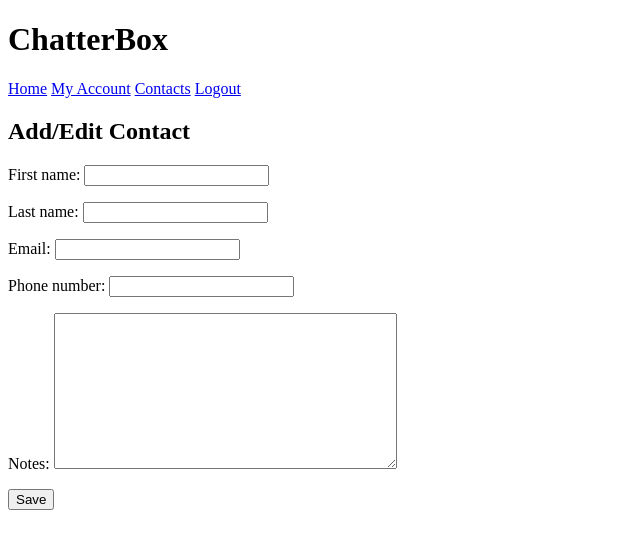
After one commit to Ryan-Swanson/ChatterBox, a Django app: page /contact/new/ in a window 1280 px wide. The commit adds this page. Shown: the top 549 px of the page, without its empty margins (0-640 px from the left). Run offline with Django 4.2, Linux system fonts and the light colour scheme; the visitor is signed in with stand-in values (Sample User, id 1).

Commit message:
CRUD for contacts/notes. Add email.

```diff
--- a/apps/chatterbox_app/forms.py
+++ b/apps/chatterbox_app/forms.py
@@ -3,7 +3,7 @@
 from allauth.account.forms import SignupForm
 from django import forms
 from django.contrib.auth.models import User
-from .models import Profile
+from .models import Profile, Contact, Note
 
 
 class CustomSignupForm(SignupForm):
@@ -37,3 +37,20 @@
     class Meta:
         model = Profile
         fields = ['phone_number', 'address', 'notes', 'bio', 'location', 'birthdate']
+
+class ContactForm(forms.ModelForm):
+    class Meta:
+        model = Contact
+        fields = ['first_name', 'last_name', 'email', 'phone_number', 'notes']
+
+
+class EmailForm(forms.Form):
+    subject = forms.CharField(max_length=200)
+    message = forms.CharField(widget=forms.Textarea)
+
+
+class NoteForm(forms.ModelForm):
+    class Meta:
+        model = Note
+        fields = ['note_content', 'contact']  # 'content' changed to 'note_content'
+        widgets = {'contact': forms.HiddenInput()}  # make 'contact' field hidden
--- a/apps/chatterbox_app/models.py
+++ b/apps/chatterbox_app/models.py
@@ -5,6 +5,8 @@
 from django.db.models.signals import post_save
 from django.dispatch import receiver
 
+
+# User model
 class Profile(models.Model):
     user = models.OneToOneField(User, on_delete=models.CASCADE)
     first_name = models.CharField(max_length=20, blank=True, null=True)
@@ -27,3 +29,26 @@
 @receiver(post_save, sender=User)
 def save_user_profile(sender, instance, **kwargs):
     instance.profile.save()
+
+
+# Contact
+class Contact(models.Model):
+    user = models.ForeignKey(User, on_delete=models.CASCADE)
+    email = models.EmailField()
+    first_name = models.CharField(max_length=20, blank=True, null=True)
+    last_name = models.CharField(max_length=20, blank=True, null=True)
+    phone_number = models.CharField(max_length=20, blank=True, null=True)
+    notes = models.TextField(blank=True, null=True)  # New field
+
+    def __str__(self):
+        return f'{self.first_name} {self.last_name}' if self.first_name or self.last_name else self.email
+
+# Note
+class Note(models.Model):
+    contact = models.ForeignKey(Contact, on_delete=models.CASCADE, related_name='contact_notes')
+    note_content = models.TextField(blank=True)
+    created_at = models.DateTimeField(auto_now_add=True)  # Added this line
+    updated_at = models.DateTimeField(auto_now=True)  # Added this line
+
+    def __str__(self):
+        return f'{self.contact.first_name} {self.contact.last_name}: {self.note_content[:20]}...'
--- a/apps/chatterbox_app/templates/chatterbox_app/base.html
+++ b/apps/chatterbox_app/templates/chatterbox_app/base.html
@@ -15,6 +15,7 @@
             <a href="{% url 'chatterbox_app:home' %}">Home</a>
             {% if user.is_authenticated %}
             <a href="{% url 'chatterbox_app:my_account' %}">My Account</a>
+            <a href="{% url 'chatterbox_app:contact_list' %}">Contacts</a>
             <a href="{% url 'account_logout' %}">Logout</a>
             {% else %}
             <a href="{% url 'account_login' %}">Login</a>
--- /dev/null
+++ b/apps/chatterbox_app/templates/chatterbox_app/contact_form.html
@@ -0,0 +1,11 @@
+<!-- chatterbox_app/templates/chatterbox_app/contact_form.html -->
+{% extends "chatterbox_app/base.html" %}
+
+{% block content %}
+    <h2>Add/Edit Contact</h2>
+    <form method="post">
+        {% csrf_token %}
+        {{ form.as_p }}
+        <button type="submit">Save</button>
+    </form>
+{% endblock %}
--- a/apps/chatterbox_app/urls.py
+++ b/apps/chatterbox_app/urls.py
@@ -1,12 +1,20 @@
 # chatterbox_app/urls.py
 from django.urls import path
 from . import views
-from allauth.account.views import LoginView, LogoutView, PasswordChangeView
-
+from allauth.account.views import LoginView, LogoutView, PasswordChangeView, ConfirmEmailView
 
 app_name = 'chatterbox_app'
 
 urlpatterns = [
     path('', views.home, name='home'),
     path('my_account/', views.my_account, name='my_account'),
+    path('contacts/', views.contact_list, name='contact_list'),
+    path('contact/new/', views.contact_create, name='contact_create'),
+    path('contact/<int:pk>/delete/', views.contact_delete, name='contact_delete'),
+    path('contact/<int:pk>/edit/', views.contact_update, name='contact_update'),
+    path('contact/<int:contact_id>/email/', views.send_email, name='send_email'),
+    path('contact/<int:pk>/', views.ContactDetailView.as_view(), name='contact_detail'),
+    path('contact/<int:pk>/add_note/', views.add_note, name='add_note'),
+    path('contact/<int:contact_pk>/note/<int:pk>/edit/', views.note_edit, name='note_edit'),
+    path('contact/<int:contact_pk>/note/<int:pk>/delete/', views.note_delete, name='note_delete'),
 ]
--- a/apps/chatterbox_app/views.py
+++ b/apps/chatterbox_app/views.py
@@ -1,6 +1,11 @@
 from django.shortcuts import render
 from django.contrib.auth.decorators import login_required
-from .forms import UserUpdateForm, ProfileUpdateForm
+from django.views.generic.detail import DetailView
+from django.shortcuts import render, redirect, get_object_or_404
+from django.contrib.auth.mixins import LoginRequiredMixin
+from django.core.mail import send_mail
+from .forms import UserUpdateForm, ProfileUpdateForm, ContactForm, EmailForm, NoteForm
+from .models import Contact, Note
 
 
 def home(request):
@@ -27,3 +32,131 @@
         'profile_form': profile_form,
     }
     return render(request, 'chatterbox_app/my_account.html', context)
+
+
+# Contact Views
+@login_required
+def contact_list(request):
+    contacts = Contact.objects.filter(user=request.user)
+    return render(request, 'chatterbox_app/contact_list.html', {'contacts': contacts})
+
+@login_required
+def contact_create(request):
+    if request.method == 'POST':
+        form = ContactForm(request.POST)
+        if form.is_valid():
+            contact = form.save(commit=False)
+            contact.user = request.user
+            contact.save()
+            return redirect('chatterbox_app:contact_list')
+    else:
+        form = ContactForm()
+
+    return render(request, 'chatterbox_app/contact_form.html', {'form': form})
+
+@login_required
+def contact_delete(request, pk):
+    contact = get_object_or_404(Contact, pk=pk, user=request.user)
+
+    if request.method == 'POST':
+        contact.delete()
+        return redirect('chatterbox_app:contact_list')
+
+    return render(request, 'chatterbox_app/contact_confirm_delete.html', {'contact': contact})
+
+@login_required
+def contact_update(request, pk):
+    contact = get_object_or_404(Contact, pk=pk, user=request.user)
+    if request.method == 'POST':
+        form = ContactForm(request.POST, instance=contact)
+        if form.is_valid():
+            form.save()
+            return redirect('chatterbox_app:contact_list')
+    else:
+        form = ContactForm(instance=contact)
+
+    return render(request, 'chatterbox_app/contact_form.html', {'form': form})
+
+@login_required
+def send_email(request, contact_id):
+    contact = get_object_or_404(Contact, id=contact_id, user=request.user)
+
+    if request.method == 'POST':
+        form = EmailForm(request.POST)
+        if form.is_valid():
+            subject = form.cleaned_data['subject']
+            message = form.cleaned_data['message']
+            send_mail(subject, message, request.user.email, [contact.email])
+            return redirect('chatterbox_app:contact_list')
+    else:
+        form = EmailForm()
+
+    context = {
+        'form': form,
+        'contact': contact,
+    }
+    return render(request, 'chatterbox_app/email_form.html', context)
+
+
+@login_required
+def note_create(request, contact_id):
+    contact = get_object_or_404(Contact, id=contact_id, user=request.user)
+    if request.method == 'POST':
+        form = NoteForm(request.POST)
+        if form.is_valid():
+            note = form.save(commit=False)
+            note.contact = contact
+            note.save()
+            return redirect('chatterbox_app:contact_detail', contact.id)
+    else:
+        form = NoteForm()
+    return render(request, 'chatterbox_app/note_form.html', {'form': form, 'contact': contact})
+
+class ContactDetailView(LoginRequiredMixin, DetailView):
+    model = Contact
+    template_name = 'chatterbox_app/contact_detail.html'
+
+    def get_context_data(self, **kwargs):
+        context = super().get_context_data(**kwargs)
+        context['notes'] = self.object.contact_notes.all()
+        return context
+
+@login_required
+def add_note(request, pk):
+    contact = get_object_or_404(Contact, pk=pk)
+
+    if request.method == 'POST':
+        form = NoteForm(request.POST)
+        if form.is_valid():
+            note = form.save(commit=False)
+            note.contact = contact
+            note.save()
+            return redirect('chatterbox_app:contact_detail', pk=contact.pk)
+    else:
+        form = NoteForm(initial={'contact': contact})
+
+    return render(request, 'chatterbox_app/add_note.html', {'form': form})
+
+@login_required
+def note_edit(request, contact_pk, pk):
+    note = get_object_or_404(Note, pk=pk, contact__user=request.user)
+
+    if request.method == 'POST':
+        form = NoteForm(request.POST, instance=note)
+        if form.is_valid():
+            form.save()
+            return redirect('chatterbox_app:contact_detail', pk=contact_pk)
+    else:
+        form = NoteForm(instance=note)
+
+    return render(request, 'chatterbox_app/note_form.html', {'form': form})
+
+@login_required
+def note_delete(request, contact_pk, pk):
+    note = get_object_or_404(Note, pk=pk, contact__user=request.user)
+
+    if request.method == 'POST':
+        note.delete()
+        return redirect('chatterbox_app:contact_detail', pk=contact_pk)
+
+    return render(request, 'chatterbox_app/note_confirm_delete.html', {'note': note})
```
Also changed, not shown: apps/chatterbox_app/templates/chatterbox_app/add_note.html (added, +10 -0 lines), apps/chatterbox_app/templates/chatterbox_app/contact_confirm_delete.html (added, +11 -0 lines), apps/chatterbox_app/templates/chatterbox_app/contact_detail.html (added, +26 -0 lines), apps/chatterbox_app/templates/chatterbox_app/contact_list.html (added, +32 -0 lines), apps/chatterbox_app/templates/chatterbox_app/email_form.html (added, +11 -0 lines), apps/chatterbox_app/templates/chatterbox_app/note_confirm_delete.html (added, +11 -0 lines), apps/chatterbox_app/templates/chatterbox_app/note_form.html (added, +11 -0 lines).
